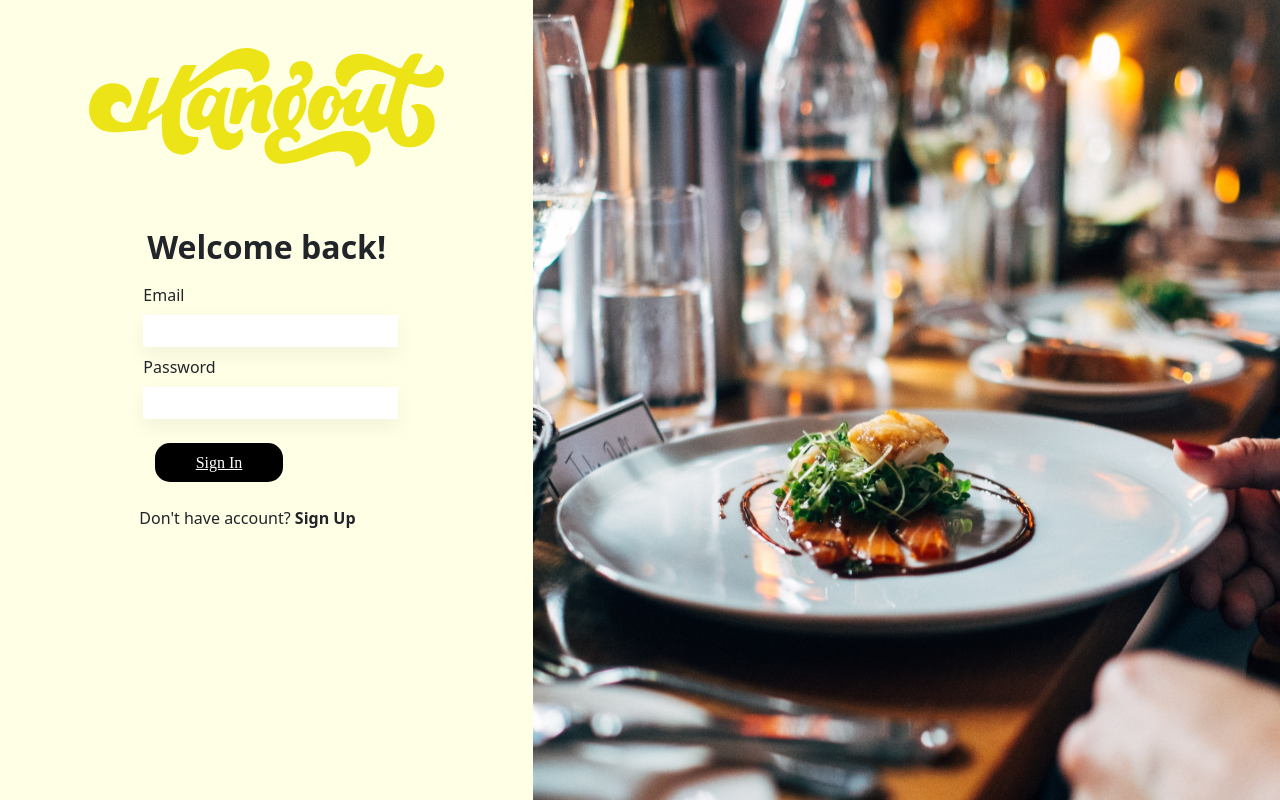
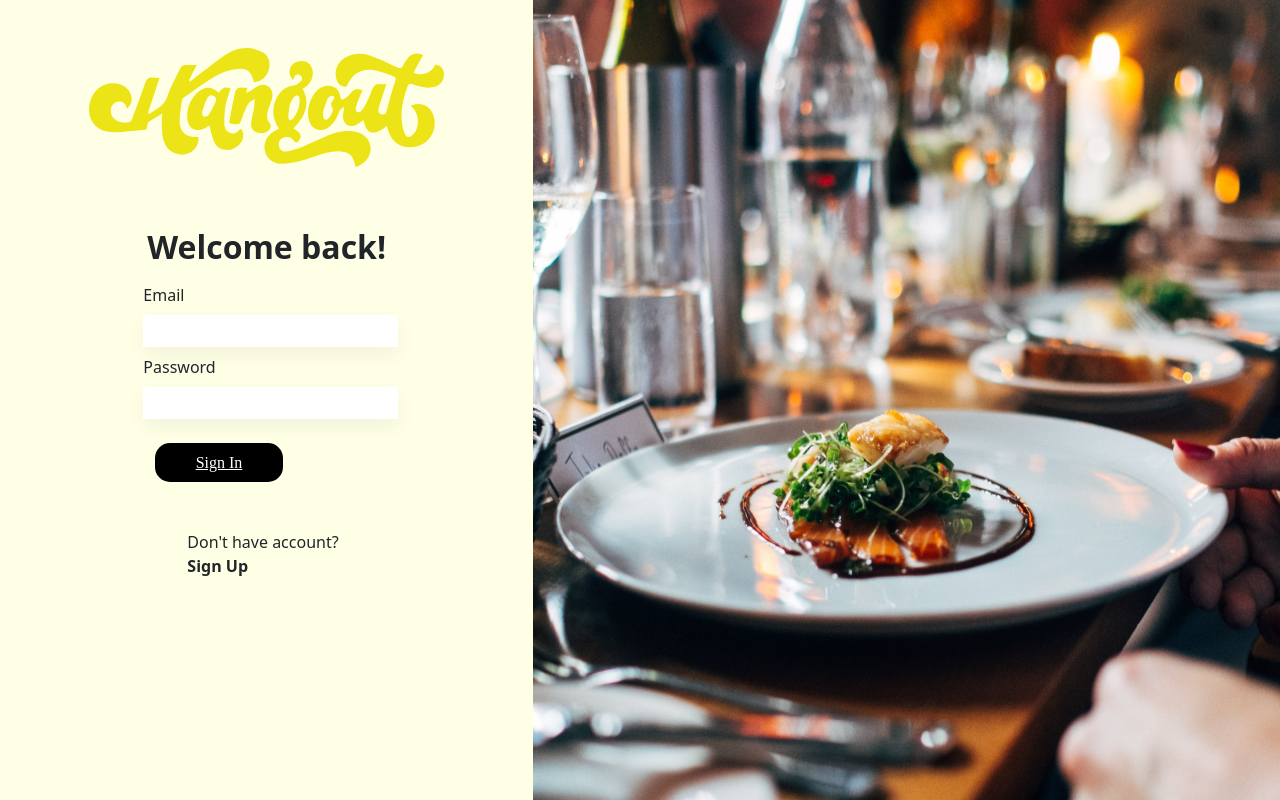
Before and after one commit to Vivekrk123/hangout, a React (Vite) app: page / in a window 1280 px wide. Built offline with nearby package versions, Linux system fonts and the light colour scheme.

Commit message:
sign up area center align

```diff
--- a/src/components/Login.jsx
+++ b/src/components/Login.jsx
@@ -27,14 +27,14 @@ const Login = () => {
               placeholder=""
             />
 
-            <button className="btn m-3 col-6">
+            <button className="btn m-3 mb-0 col-6">
               {" "}
               <Link to="/" className="signin ">
                 {" "}
                 Sign In{" "}
               </Link>
             </button>
-            <div className="signup  mt-2">
+            <div className="signup  m-5">
               Don't have account? <strong>Sign Up</strong>
             </div>
           </div>
```
